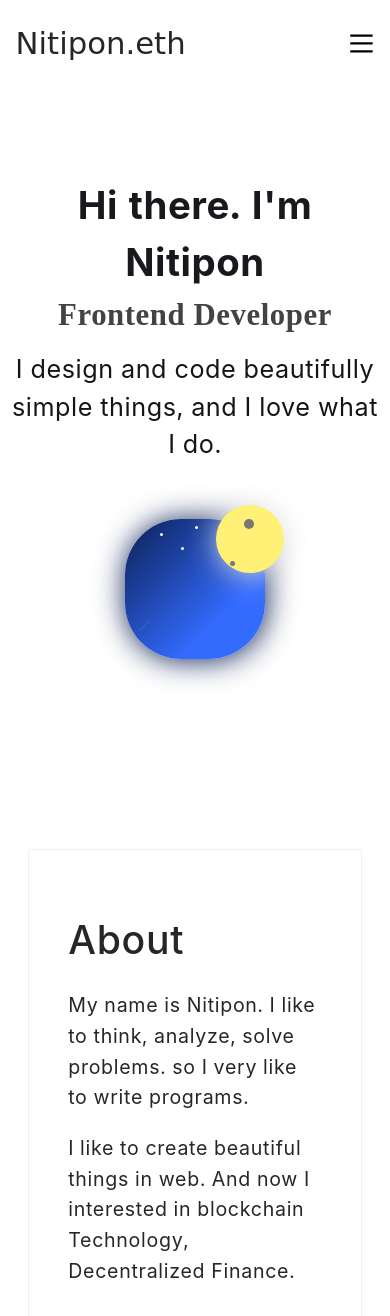
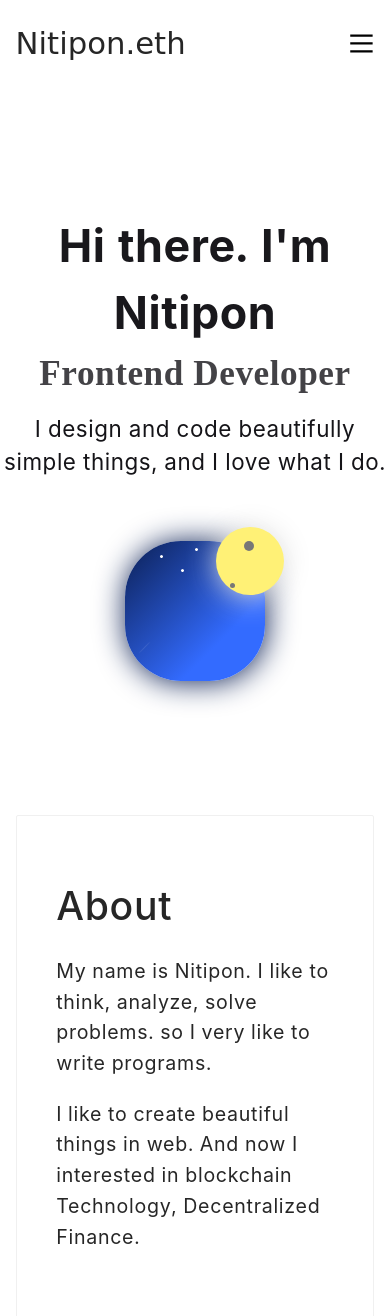
Before and after one commit to Armakuji/portfolio, a React (Create React App) app: page / in a window 390 px wide. Shown: the top 1316 px of the page. Built offline with nearby package versions, Linux system fonts and the light colour scheme.

Commit message:
feat(ImproveUi): adjust style for responsive

```diff
--- a/src/components/AboutSection/AboutSection.tsx
+++ b/src/components/AboutSection/AboutSection.tsx
@@ -6,24 +6,25 @@ const AboutSectionWrapper = styled.div`
   background-color: transparent;
   min-height: 400px;
   min-width: 375px;
+  margin-top: 4em;
+  padding-right: 1rem;
+  padding-left: 1rem;
+  display: flex;
+  justify-content: center;
   letter-spacing: 0.05em;
-  margin-top: 3rem;
-  padding-bottom: 2rem;
-  padding-right: 2em;
-  padding-left: 2em;
-  display: flex;
-  justify-content: flex-start;
 
   .card {
-    width: 100%;
-
     .ant-card-body {
       padding: 2em;
       font-size: 1.4em;
     }
 
-    @media (min-width: 460px) {
-      padding: 3em;
+    @media (min-width: 576px) {
+      max-width: 540px;
+    }
+
+    @media (min-width: 770px) {
+      max-width: 840px;
     }
   }
 
--- a/src/components/IntroSection/IntroSection.styled.tsx
+++ b/src/components/IntroSection/IntroSection.styled.tsx
@@ -2,7 +2,6 @@ import styled from "styled-components";
 import IntroBackGround from "utils/images/intro_background1.png";
 
 export const IntroContrainer = styled.div`
-  height: 65vh;
   // background-image: url(${IntroBackGround});
   // background-repeat: no-repeat;
   // background-size: cover;
@@ -13,8 +12,8 @@ export const IntroContrainer = styled.div`
   //   height: fit-content;
   // }
 
+  // max-height: 560px;
   background-color: transparent;
-  max-height: 720px;
 
   @media (max-width: 570px) {
     height: 78vh;
@@ -26,18 +25,11 @@ export const ContentWrapper = styled.div`
   min-height: 400px;
   min-width: 375px;
   letter-spacing: 0.04em;
-  padding-top: 3rem;
-  padding-bottom: 2rem;
-  padding-right: 4vw;
-  padding-left: 4vw;
-
   display: flex;
   justify-content: center;
-  margin-top: 15vh;
 
-  @media (max-width: 570px) {
-    margin-top: 5vh;
-  }
+  padding-bottom: 15vmax;
+  padding-top: 15vmax;
 `;
 
 export const Content = styled.div`
@@ -74,43 +66,46 @@ export const Content = styled.div`
     min-width: 375px;
   }
 
-  @media (max-width: 770px) {
+  .description-box {
+    display: inline-block;
+  }
+
+  @media (max-width: 767px) {
     text-align: center;
     -webkit-box-align: center;
     align-items: center;
     margin-bottom: 2rem;
     max-width: 560px;
-
-    .description-box {
-      max-width: 460px;
-      display: inline-block;
-    }
   }
 
   @media (min-width: 992px) {
     max-width: 960px;
   }
 
-  @media (min-width: 570px) {
-    max-width: 540px;
+  @media (min-width: 770px) {
+    max-width: 840px;
+
+    .description-box {
+      width: 540px;
+    }
+
+    p {
+      max-width: 460px;
+    }
   }
 
-  @media (min-width: 770px) {
-    max-width: 720px;
-  }
-
-  @media (max-width: 375px) {
+  @media (max-width: 768px) {
     h1 {
       font-size: 2.8rem;
     }
 
     h2 {
-      font-size: 1.8rem;
+      font-size: 2.2rem;
     }
 
     p {
       word-wrap: break-word;
-      font-size: 1.2rem;
+      font-size: 1.4rem;
     }
   }
 `;
--- a/src/components/IntroSection/IntroSection.tsx
+++ b/src/components/IntroSection/IntroSection.tsx
@@ -14,21 +14,18 @@ const IntroSection = () => {
     <IntroContrainer>
       <ContentWrapper>
         <Content>
-          <Row justify="center" align="middle" gutter={[0, 30]}>
-            <Col xs={24} md={14} xl={14}>
+          <Row justify="center" align="middle" gutter={[40, 40]}>
+            <Col xs={24} md={16}>
               <div className="description-box">
                 <h1>Hi there. I'm Nitipon</h1>
                 <h2>Frontend Developer</h2>
-
-                <div>
-                  <p>
-                    I design and code beautifully simple things, and I love what
-                    I do.
-                  </p>
-                </div>
+                <p>
+                  I design and code beautifully simple things, and I love what I
+                  do.
+                </p>
               </div>
             </Col>
-            <Col xs={24} md={10} xl={10}>
+            <Col xs={24} md={8}>
               <IconWrapper>
                 <NightIcon />
               </IconWrapper>
--- a/src/components/NavBar/NavBar.tsx
+++ b/src/components/NavBar/NavBar.tsx
@@ -65,7 +65,7 @@ const NavBarWrapper = styled.div`
     font-size: 1.4em;
   }
 
-  @media (max-width: 760px) {
+  @media (max-width: 767px) {
     .menu {
       display: none;
     }
--- a/src/components/NightIcon/NightIcon.tsx
+++ b/src/components/NightIcon/NightIcon.tsx
@@ -3,8 +3,8 @@ import styled from "styled-components";
 
 const NightIconWrapper = styled.div`
   .night {
-    width: 225px;
-    height: 225px;
+    width: 175px;
+    height: 175px;
     border-radius: 40%;
     z-index: 120;
     position: sticky;
@@ -15,8 +15,8 @@ const NightIconWrapper = styled.div`
     position: absolute;
     top: -10%;
     left: 65%;
-    width: 112px;
-    height: 112px;
+    width: 82px;
+    height: 82px;
     border-radius: 100%;
     background: rgba(255, 241, 118, 1);
     box-shadow: 1px 1px 30px rgba(224, 224, 224, 1);
@@ -106,7 +106,7 @@ const NightIconWrapper = styled.div`
     }
   }
 
-  @media screen and (max-width: 1200px) {
+  @media screen and (max-width: 760px) {
     .night {
       width: 140px;
       height: 140px;
```
